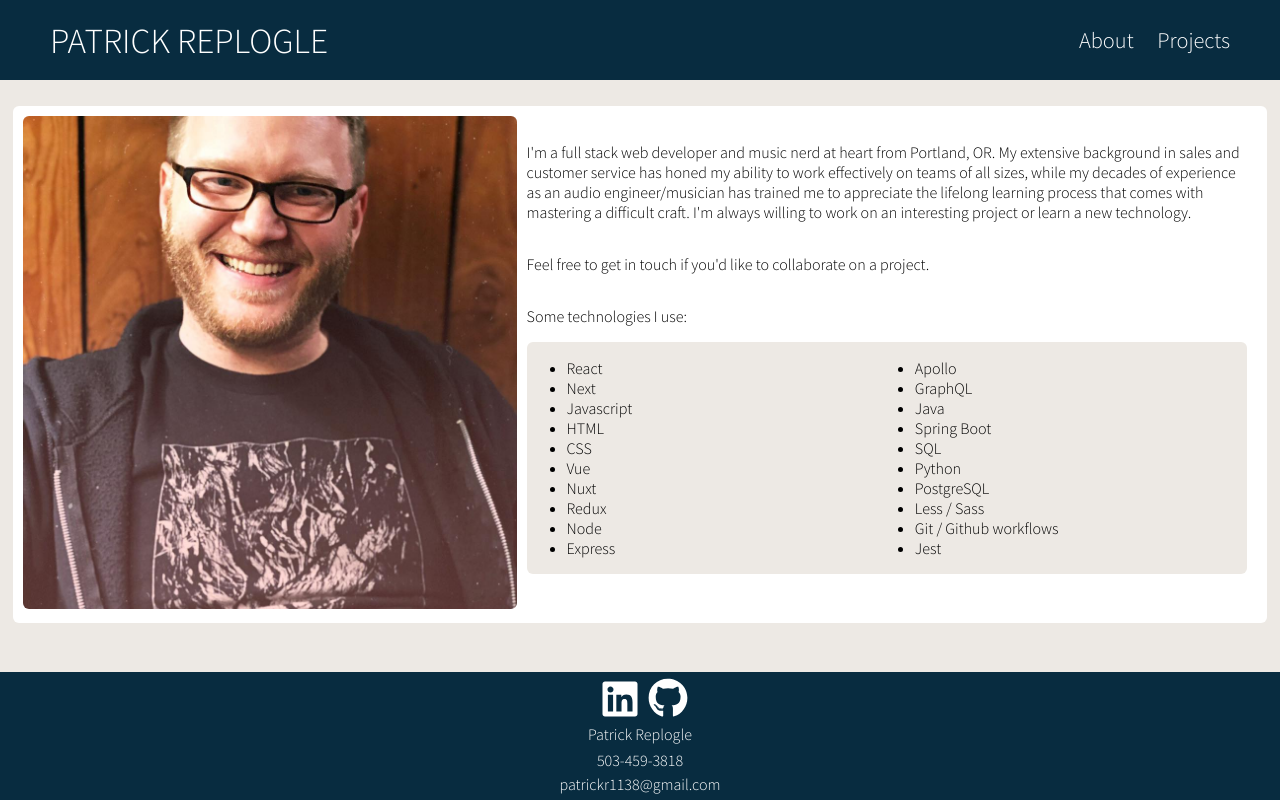
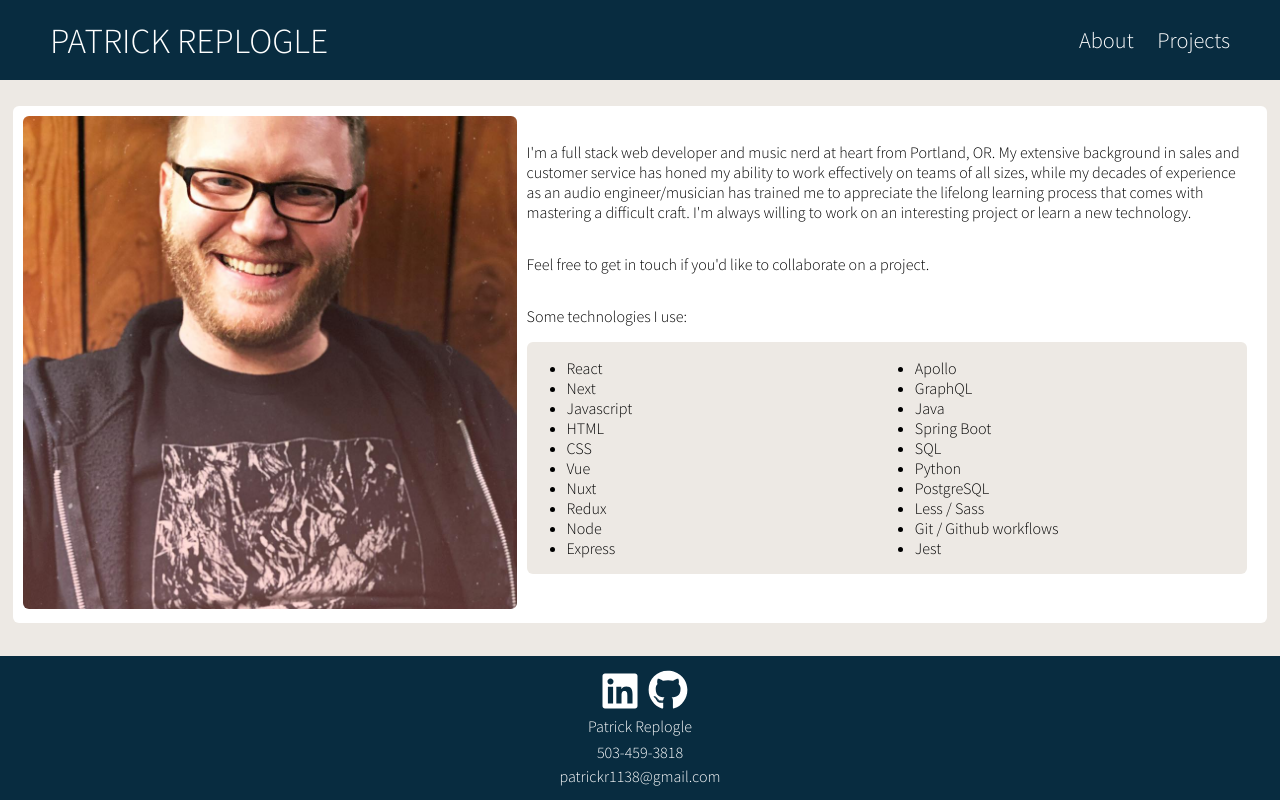
Before and after one commit to patrick-replogle/portfolio-updated, a Next.js app: page / in a window 1280 px wide. Built offline with nearby package versions, Linux system fonts and the light colour scheme.

Commit message:
added padding to footer

```diff
--- a/pages/_app.js
+++ b/pages/_app.js
@@ -21,7 +21,7 @@ const Portfolio = ({ Component, pageProps }) => {
           rel="stylesheet"
         />
       </Head>
-      <div style={{ paddingBottom: '9rem' }}>
+      <div style={{ paddingBottom: '10rem' }}>
         <Header />
         <Component {...pageProps} />
       </div>
--- a/styles/footer.module.scss
+++ b/styles/footer.module.scss
@@ -6,7 +6,7 @@
   align-items: center;
   display: flex;
   justify-content: center;
-  height: 8rem;
+  height: 9rem;
   width: 100%;
   padding: 10px;
 
```
